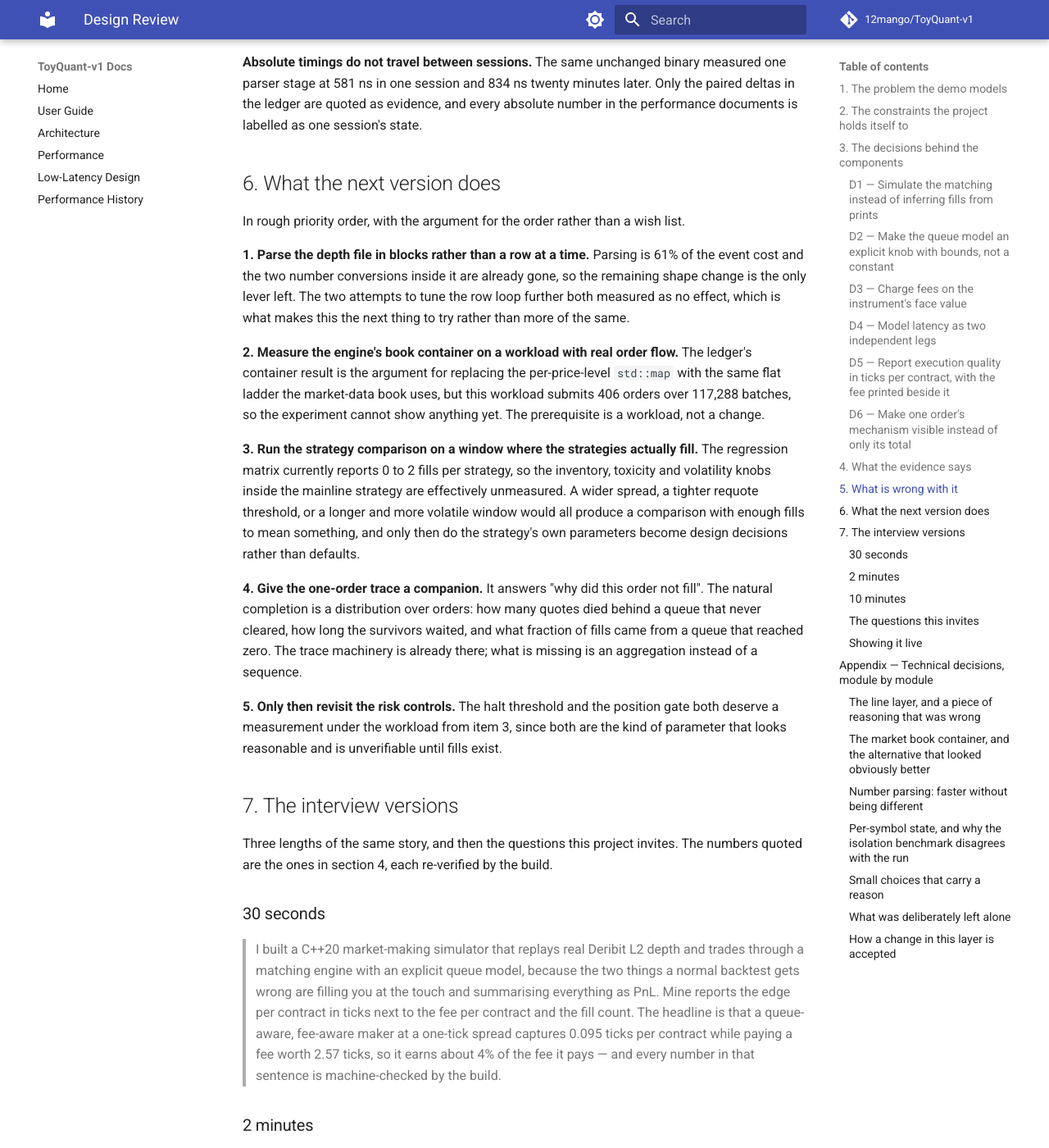
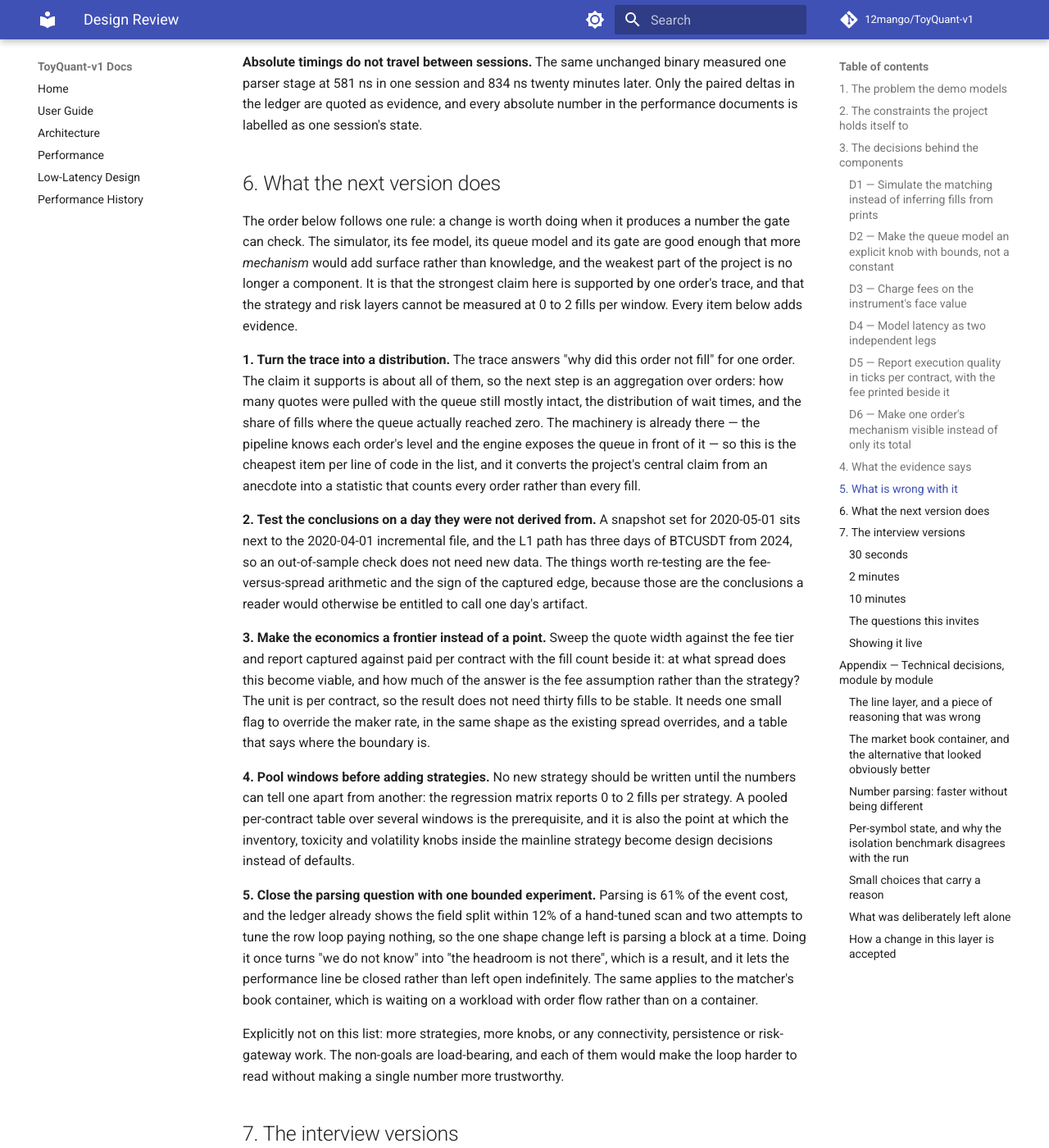
Before and after one commit to 12mango/ToyQuant-v1, an MkDocs documentation site: the page built from docs/DESIGN_REVIEW.md, in a window 1280 px wide and 1400 px high, scrolled down 8095 px. Shown: the whole window at 82% size. Built offline with MkDocs 1.6.1 and Material for MkDocs 9.7.7, drawn with Linux system fonts in a browser that asks for light colours; comment, search, counter and statistics services are not loaded; some of the changed text lies outside the part shown.

Commit message:
docs: Reorder the next-iteration plan around the evidence each item would produce

```diff
--- a/docs/DESIGN_REVIEW.md
+++ b/docs/DESIGN_REVIEW.md
@@ -310,32 +310,47 @@ evidence, and every absolute number in the performance documents is labelled as
 
 ## 6. What the next version does
 
-In rough priority order, with the argument for the order rather than a wish list.
+The order below follows one rule: a change is worth doing when it produces a number the gate can check. The
+simulator, its fee model, its queue model and its gate are good enough that more *mechanism* would add surface
+rather than knowledge, and the weakest part of the project is no longer a component. It is that the strongest
+claim here is supported by one order's trace, and that the strategy and risk layers cannot be measured at 0 to
+2 fills per window. Every item below adds evidence.
 
-**1. Parse the depth file in blocks rather than a row at a time.** Parsing is 61% of the event cost and the
-two number conversions inside it are already gone, so the remaining shape change is the only lever left.
-The two attempts to tune the row loop further both measured as no effect, which is what makes this the next
-thing to try rather than more of the same.
+**1. Turn the trace into a distribution.** The trace answers "why did this order not fill" for one order. The
+claim it supports is about all of them, so the next step is an aggregation over orders: how many quotes were
+pulled with the queue still mostly intact, the distribution of wait times, and the share of fills where the
+queue actually reached zero. The machinery is already there — the pipeline knows each order's level and the
+engine exposes the queue in front of it — so this is the cheapest item per line of code in the list, and it
+converts the project's central claim from an anecdote into a statistic that counts every order rather than
+every fill.
 
-**2. Measure the engine's book container on a workload with real order flow.** The ledger's container result
-is the argument for replacing the per-price-level `std::map` with the same flat ladder the market-data book
-uses, but this workload submits 406 orders over 117,288 batches, so the experiment cannot show anything yet.
-The prerequisite is a workload, not a change.
+**2. Test the conclusions on a day they were not derived from.** A snapshot set for 2020-05-01 sits next to
+the 2020-04-01 incremental file, and the L1 path has three days of BTCUSDT from 2024, so an out-of-sample
+check does not need new data. The things worth re-testing are the fee-versus-spread arithmetic and the sign of
+the captured edge, because those are the conclusions a reader would otherwise be entitled to call one day's
+artifact.
 
-**3. Run the strategy comparison on a window where the strategies actually fill.** The regression matrix
-currently reports 0 to 2 fills per strategy, so the inventory, toxicity and volatility knobs inside the
-mainline strategy are effectively unmeasured. A wider spread, a tighter requote threshold, or a longer and
-more volatile window would all produce a comparison with enough fills to mean something, and only then do
-the strategy's own parameters become design decisions rather than defaults.
+**3. Make the economics a frontier instead of a point.** Sweep the quote width against the fee tier and report
+captured against paid per contract with the fill count beside it: at what spread does this become viable, and
+how much of the answer is the fee assumption rather than the strategy? The unit is per contract, so the result
+does not need thirty fills to be stable. It needs one small flag to override the maker rate, in the same shape
+as the existing spread overrides, and a table that says where the boundary is.
 
-**4. Give the one-order trace a companion.** It answers "why did this order not fill". The natural
-completion is a distribution over orders: how many quotes died behind a queue that never cleared, how long
-the survivors waited, and what fraction of fills came from a queue that reached zero. The trace machinery is
-already there; what is missing is an aggregation instead of a sequence.
+**4. Pool windows before adding strategies.** No new strategy should be written until the numbers can tell one
+apart from another: the regression matrix reports 0 to 2 fills per strategy. A pooled per-contract table over
+several windows is the prerequisite, and it is also the point at which the inventory, toxicity and volatility
+knobs inside the mainline strategy become design decisions instead of defaults.
 
-**5. Only then revisit the risk controls.** The halt threshold and the position gate both deserve a
-measurement under the workload from item 3, since both are the kind of parameter that looks reasonable and
-is unverifiable until fills exist.
+**5. Close the parsing question with one bounded experiment.** Parsing is 61% of the event cost, and the ledger
+already shows the field split within 12% of a hand-tuned scan and two attempts to tune the row loop paying
+nothing, so the one shape change left is parsing a block at a time. Doing it once turns "we do not know" into
+"the headroom is not there", which is a result, and it lets the performance line be closed rather than left
+open indefinitely. The same applies to the matcher's book container, which is waiting on a workload with order
+flow rather than on a container.
+
+Explicitly not on this list: more strategies, more knobs, or any connectivity, persistence or risk-gateway
+work. The non-goals are load-bearing, and each of them would make the loop harder to read without making a
+single number more trustworthy.
 
 ## 7. The interview versions
 
@@ -400,7 +415,7 @@ Walk it in this order, and stop wherever the questions go:
 | "Is this HFT?" | It is a simulator that models the economics of latency, not a low-latency system. The latency work is about which leg of an order's life costs money, and the answer is that the cancel leg does while the arrival leg can help. |
 | "What surprised you?" | Three things, all measured rather than assumed: a single latency number hides effects of opposite sign; a queue collapses in a few events instead of eroding, so an average is the wrong summary of it; and my own cost intuition was off by 3 to 10x in a consistent direction, which is why the ledger is a table of attempts. |
 | "What would you do differently?" | Build the gate before the features. It caught two undocumented flags, a stale paragraph and a red test — all of them mine — and each was found later than it should have been. I would also have started with the fee model and the queue model, because everything downstream is a measurement of those two. |
-| "What next?" | Section 6: parse in blocks, because parsing is 61% of the event cost and the row loop has already paid nothing twice; then run the strategy comparison on a window with enough fills that the strategy's own knobs become measurable. |
+| "What next?" | Section 6: aggregate the one-order trace into a distribution over orders, because the central claim is about all of them; then re-test the conclusions on a day they were not derived from, which this repository has data for. |
 
 ### Showing it live
 
```
